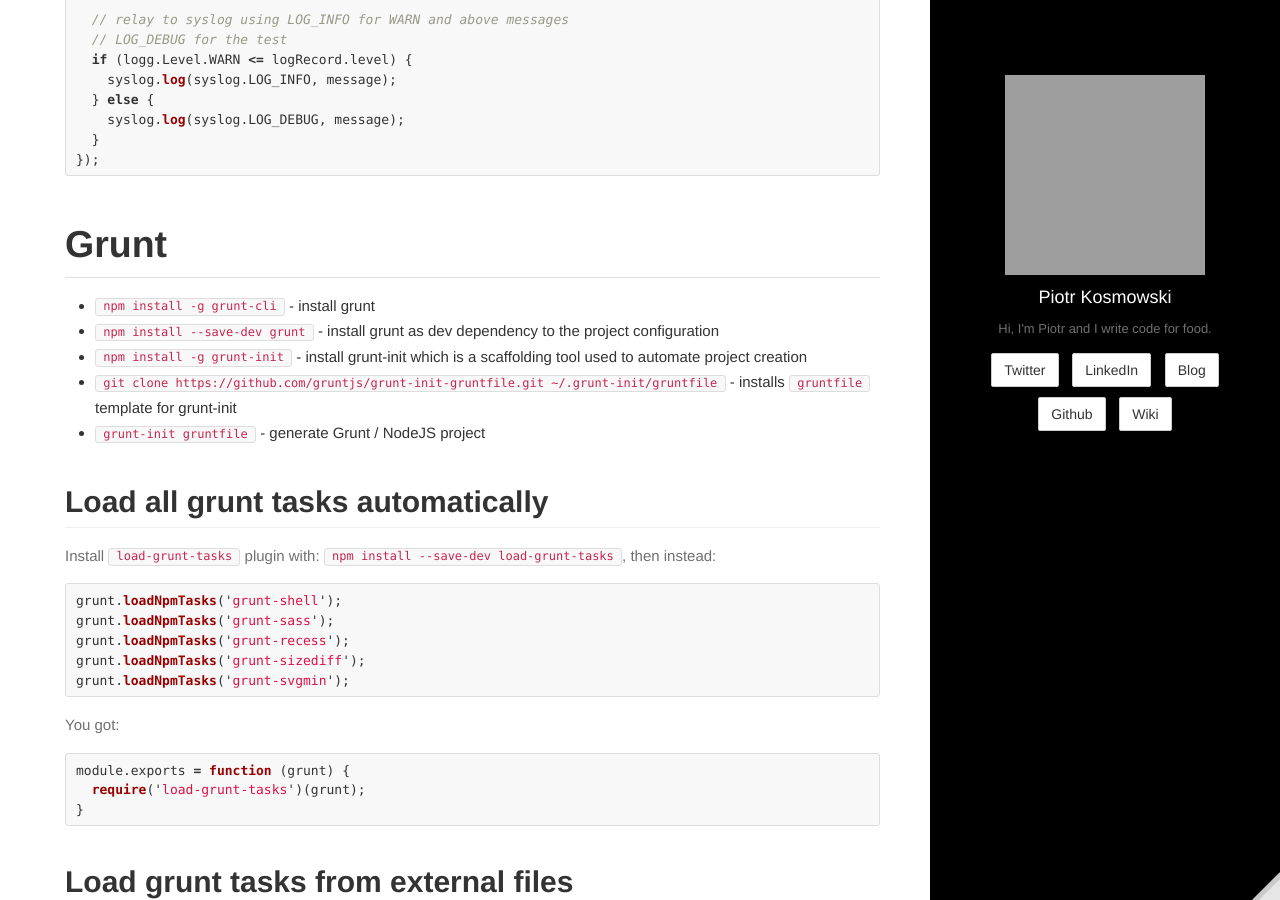
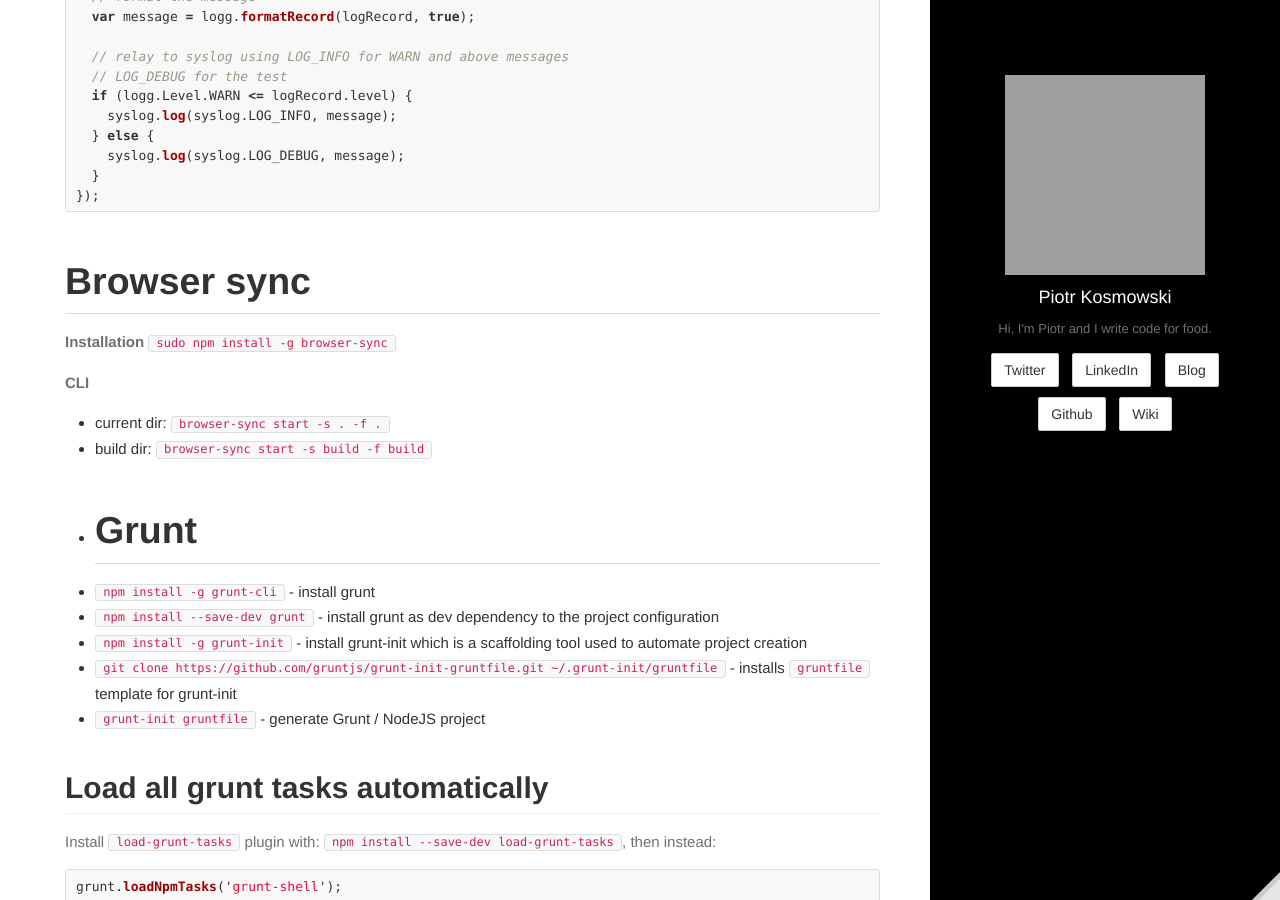
Before and after one commit to kospiotr/kospiotr.github.io, a Jekyll site: the page built from wiki/node-js.md, in a window 1280 px wide and 900 px high, scrolled down 3186 px. Built offline with Jekyll 4.4.1, drawn with Linux system fonts in a browser that asks for light colours; grey boxes are pictures that could not be loaded.

Commit message:
Update node-js.md

````diff
--- a/wiki/node-js.md
+++ b/wiki/node-js.md
@@ -122,7 +122,15 @@ logg.on('', function(logRecord) {
   }
 });
 ```
+# Browser sync
 
+**Installation**
+```sudo npm install -g browser-sync```
+
+**CLI**
+- current dir: ```browser-sync start -s . -f .```
+- build dir: ```browser-sync start -s build -f build```
+-
 # Grunt
 
 * `npm install -g grunt-cli` - install grunt
````
